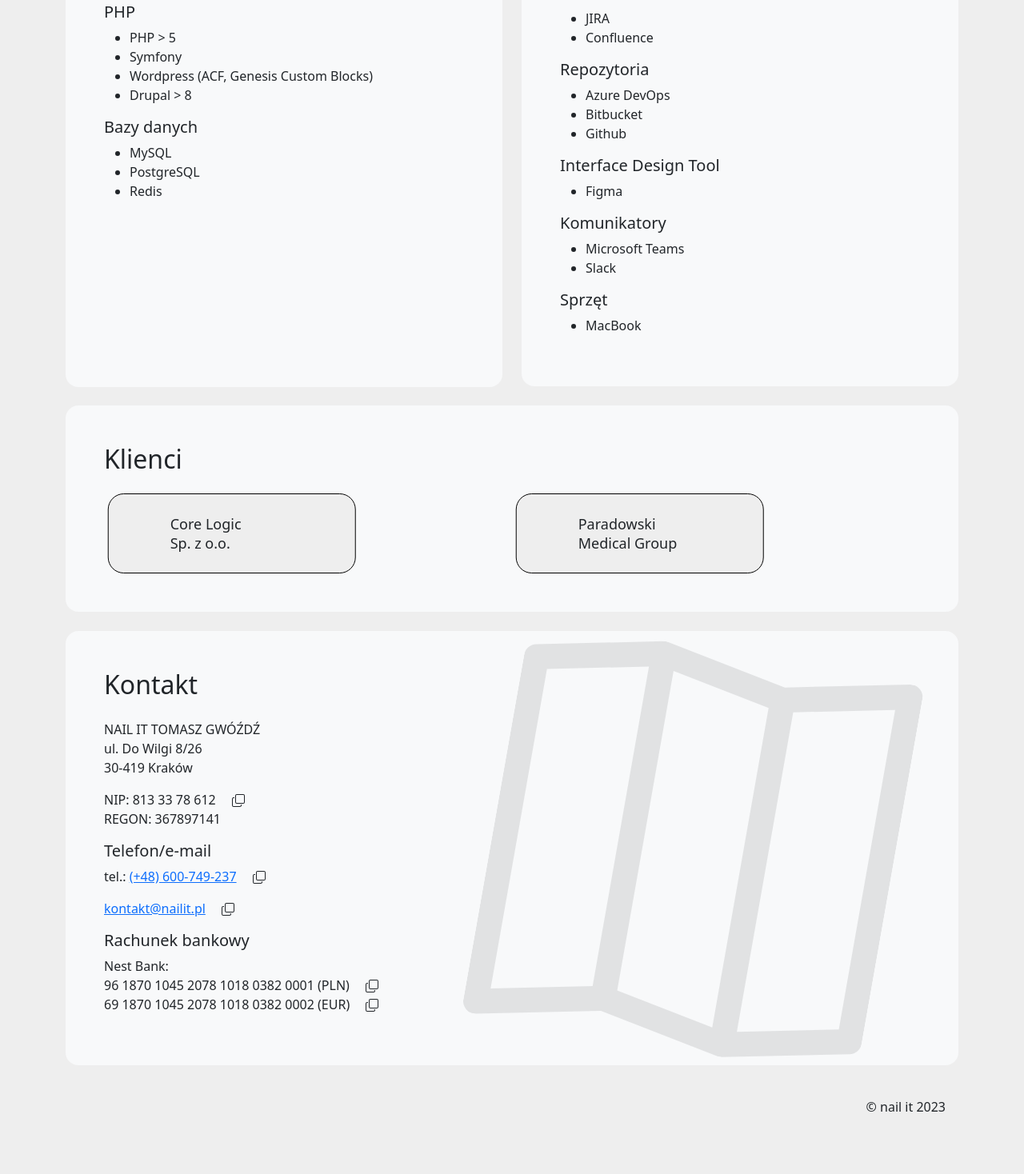
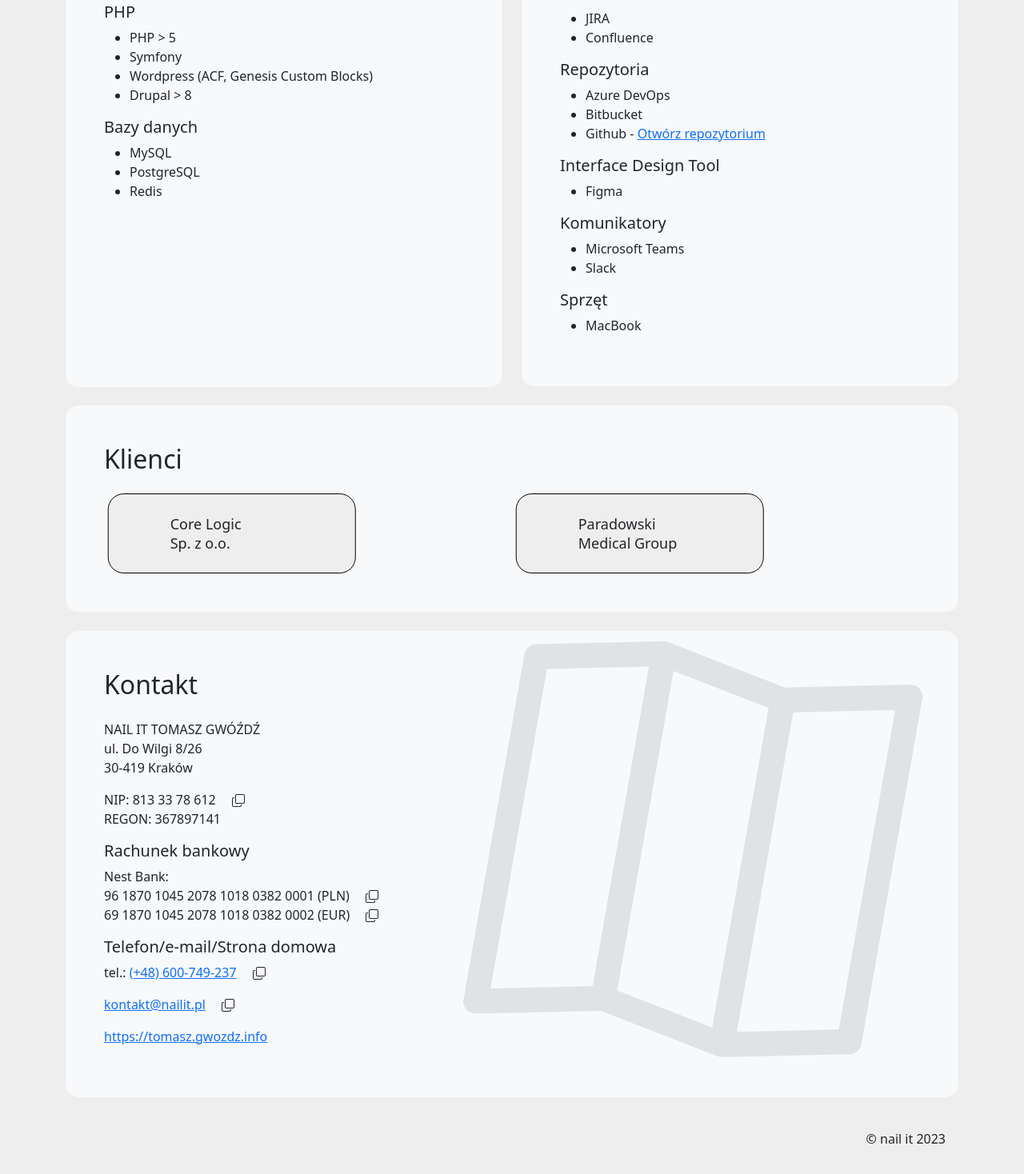
Before and after one commit to nail-it/nailit, a React (Create React App) app: page / in a window 1280 px wide. Shown: the part 2837-4305 px from the top of the page at 80% size. Before the commit the page ends 4265 px from the top, so only its background shows below. Built offline with nearby package versions, Linux system fonts and the light colour scheme.

Commit message:
Adding links to github and homepage (#3)
* adding link to github

* adding homepage

* changing to strict equality comparison

```diff
--- a/src/components/Contact/Contact.tsx
+++ b/src/components/Contact/Contact.tsx
@@ -22,7 +22,7 @@
   function displayEmailAddress() {
     return (
       <>
-        {(i18n.language == 'pl') ?
+        {(i18n.language === 'pl') ?
           (<><a href={'mailto:kontakt@nailit.pl'}>kontakt@nailit.pl</a> <CopyButton text='kontakt@nailit.pl'
                                                                                     cb={reactionToCopy}/></>)
           :
@@ -50,15 +50,6 @@
         REGON: 367897141
       </p>
 
-      <h5>{t('telephone')}/e-mail</h5>
-      <p>
-        tel.: <a href={'tel:+48600749237'}>(+48) 600-749-237</a> <CopyButton text='+48600749237'
-                                                                             cb={reactionToCopy}/>
-      </p>
-      <p>
-        {displayEmailAddress()}
-      </p>
-
       <h5>{t('bank.account')}</h5>
 
       <p>
@@ -68,6 +59,19 @@
         69 1870 1045 2078 1018 0382 0002 (EUR) <CopyButton text='69187010452078101803820002'
                                                            cb={reactionToCopy}/><br/>
       </p>
+
+      <h5>{t('telephone')}/e-mail/{t('homepage')}</h5>
+      <p>
+        tel.: <a href={'tel:+48600749237'}>(+48) 600-749-237</a> <CopyButton text='+48600749237'
+                                                                             cb={reactionToCopy}/>
+      </p>
+      <p>
+        {displayEmailAddress()}
+      </p>
+      <p>
+        <a href="https://tomasz.gwozdz.info">https://tomasz.gwozdz.info</a>
+      </p>
+
       <div className="mapIcon d-none d-md-block">
         <svg xmlns="http://www.w3.org/2000/svg" width="500" height="500" fill="currentColor" className="bi bi-map"
              viewBox="0 0 16 16" opacity="0.1" transform="rotate(10 50 100)">
--- a/src/components/Tools.tsx
+++ b/src/components/Tools.tsx
@@ -25,7 +25,7 @@
     <ul>
       <li>Azure DevOps</li>
       <li>Bitbucket</li>
-      <li>Github</li>
+      <li>Github - <a href="https://github.com/nail-it">{t('check.repository')}</a></li>
     </ul>
 
     <h5>Interface Design Tool</h5>
--- a/src/translations/en/common.json
+++ b/src/translations/en/common.json
@@ -9,6 +9,7 @@
   "databases": "Databases",
   "tools": "Tools",
   "repository": "Repository",
+  "check.repository": "Check repository",
   "instant.messengers": "Instant messengers",
   "hardware": "Hardware",
   "language": "Język",
@@ -17,5 +18,6 @@
   "contact": "Contact",
   "company.address": "Do Wilgi Street 8/26",
   "telephone": "Telephone",
-  "bank.account": "Bank account"
+  "bank.account": "Bank account",
+  "homepage": "Homepage"
 }
--- a/src/translations/pl/common.json
+++ b/src/translations/pl/common.json
@@ -9,6 +9,7 @@
   "databases": "Bazy danych",
   "tools": "Narzędzia",
   "repository": "Repozytoria",
+  "check.repository": "Otwórz repozytorium",
   "instant.messengers": "Komunikatory",
   "hardware": "Sprzęt",
   "language": "Language",
@@ -17,5 +18,6 @@
   "contact": "Kontakt",
   "company.address": "ul. Do Wilgi 8/26",
   "telephone": "Telefon",
-  "bank.account": "Rachunek bankowy"
+  "bank.account": "Rachunek bankowy",
+  "homepage": "Strona domowa"
 }
```
